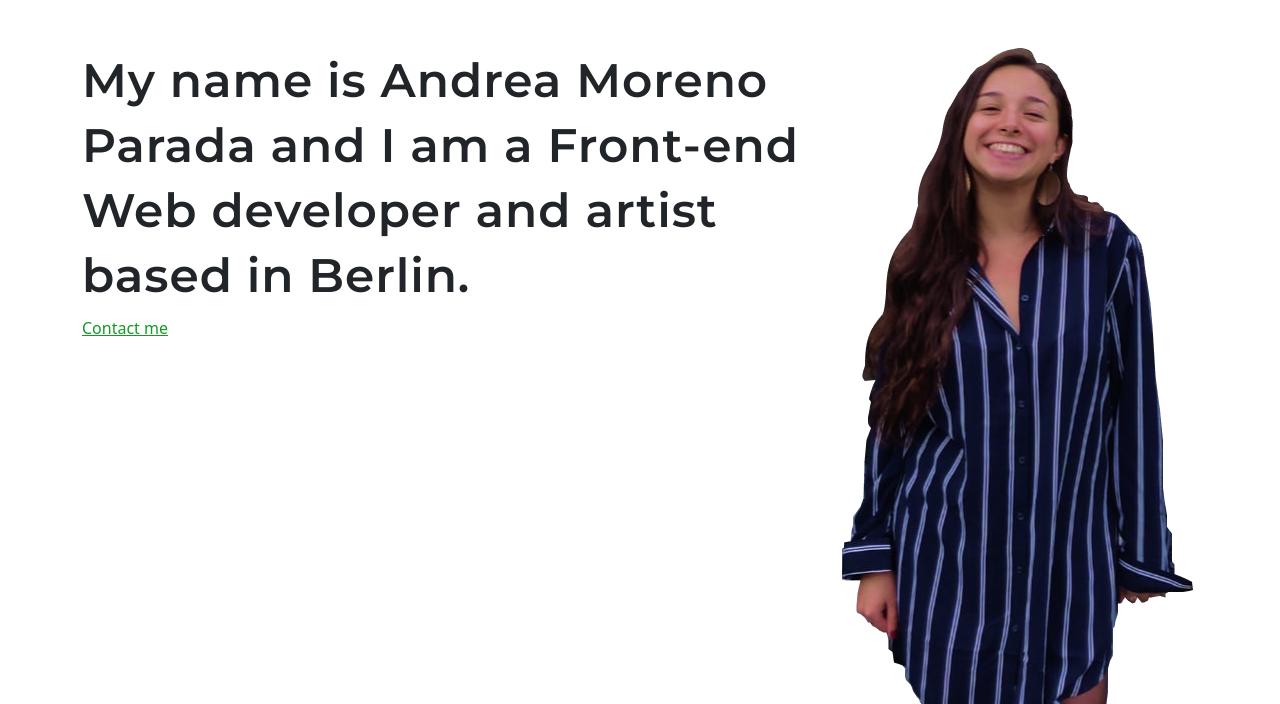
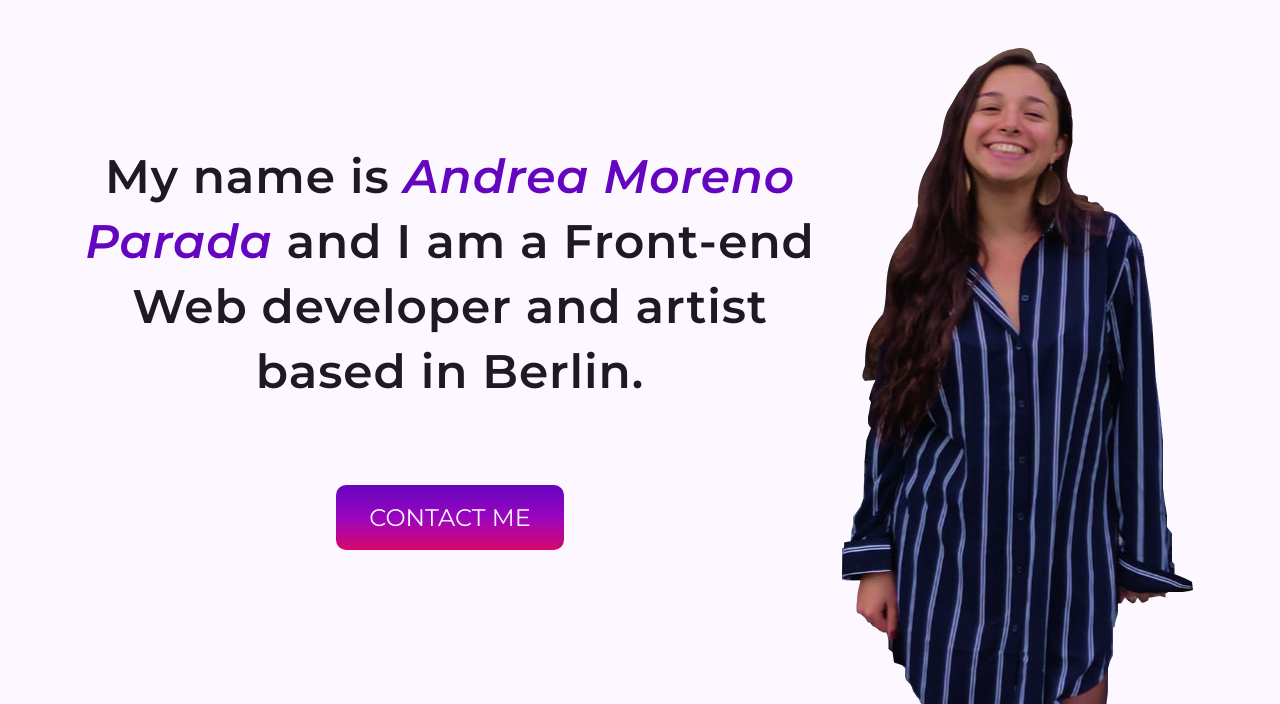
Before and after one commit to AndreaMPdev/my-portfolio, a plain HTML site: page index.html in a window 1280 px wide. Shown: the part 96-800 px from the top of the page. Drawn offline with nearby package versions, Linux system fonts and the light colour scheme.

Commit message:
Design element styling and spacing

```diff
--- a/index.html
+++ b/index.html
@@ -79,12 +79,15 @@
 
       <div class="container">
         <div class="row pt-5">
-          <div class="col-sm-8">
-            <h1>
-              My name is Andrea Moreno Parada and I am a Front-end Web developer
+          <div class="col-sm-8 text-center pt-5">
+            <h1 class="pt-5 pb-5">
+              My name is
+              <em>Andrea Moreno Parada</em> and I am a Front-end Web developer
               and artist based in Berlin.
             </h1>
-            <a href="#">Contact me</a>
+            <div class="pt-5">
+              <a class="contact-button" href="#">Contact me</a>
+            </div>
           </div>
           <div class="col-sm-4">
             <img
--- a/styles/portfolio.css
+++ b/styles/portfolio.css
@@ -11,16 +11,20 @@
 }
 
 .hero {
-  background-color: --base-color-white;
+  background-color: var(--base-color-white);
 }
 
 h1 {
   font-family: "Montserrat", sans-serif;
-  color: --base-color-black;
+  color: var(--base-color-black);
   font-weight: 600;
   font-size: 47px;
   line-height: 65px;
   letter-spacing: 0.02em;
+}
+
+em {
+  color: var(--primary-color-purple);
 }
 
 .menu {
@@ -29,6 +33,7 @@ h1 {
   font-size: 24px;
   line-height: 20px;
   letter-spacing: 0.05em;
+  /* color: var(--base-color-black); */
 }
 
 .logo {
@@ -36,11 +41,21 @@ h1 {
   max-height: 80px;
 }
 
-a {
-  color: rgb(17, 154, 37);
+.contact-button {
+  font-family: "Montserrat", sans-serif;
+  text-decoration: none;
+  text-transform: uppercase;
+  font-weight: 400;
+  font-size: 24px;
+  line-height: 20px;
+  border: none;
+  color: var(--base-color-white);
+  background: var(--gradient-color);
+  margin: 0 auto;
+  padding: 18px 33px;
+  border-radius: 10px;
 }
 
-/* section {
-  padding: 160px;
-  background-color: rgb(246, 245, 194);
-} */
+.contact-button:hover {
+  border: 0.4em ridge var(--primary-color-purple);
+}
```
